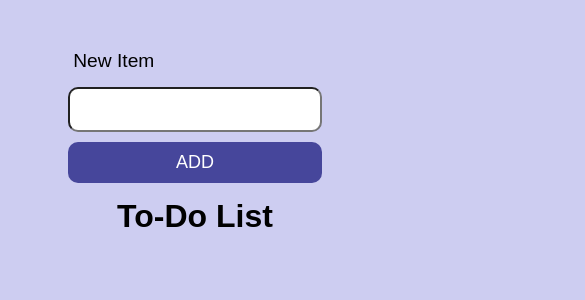
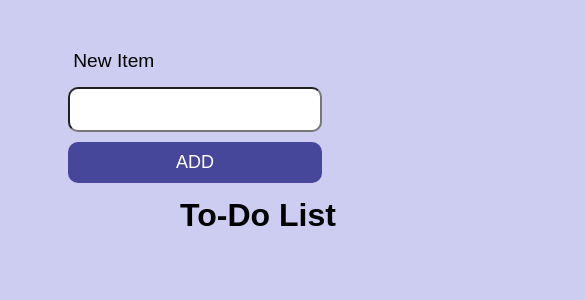
Before and after one commit to lancefinke/to-do-list, a React (Create React App) app: page / in a window 390 px wide. Shown: the top 300 px of the page, 585 px wide, since content can reach past the window. Built offline with nearby package versions, Linux system fonts and the light colour scheme.

Commit message:
fix: better formatting

```diff
--- a/src/item.js
+++ b/src/item.js
@@ -2,9 +2,9 @@ export function TodoItem({ completed, id, title, deleteTodo, toggleTodo}){
     return (
          <li>
             <label>
-              <input type="checkbox" checked={completed}
-              onChange={e => toggleTodo(id, e.target.checked)}/>
-              {title}
+            <input type="checkbox" checked={completed}
+            onChange={e => toggleTodo(id, e.target.checked)}/>
+            {title}
             </label>
             <button className="btn btn-delete" onClick={() => deleteTodo(id)}>Delete</button>
           </li>
--- a/src/list.js
+++ b/src/list.js
@@ -5,7 +5,7 @@ export function TodoList({ todos, deleteTodo, toggleTodo }){
     return(
         <div className="list-box">
       <h1 className="header">To-Do List</h1>
-      <ol className="list">
+      <ul className="list">
         {todos.map(todo => {
           return (
             <TodoItem
@@ -15,7 +15,7 @@ export function TodoList({ todos, deleteTodo, toggleTodo }){
             toggleTodo={toggleTodo}/>
           )
         })}
-      </ol>
+      </ul>
     </div>
     )
 }
--- a/src/styles.css
+++ b/src/styles.css
@@ -35,7 +35,9 @@ form{
 .list-box{
     overflow:scroll;
     max-height: 70vh;
-
+    margin: 10px auto;
+    width: 70%;
+    min-width:900px;
 }
 
 .add-btn{
@@ -57,18 +59,23 @@ label{
 
 .header{
     text-align: center;
+    margin-top: 10px;
 }
-ol{
+ul{
     display: flex;
     flex-direction: column;
-    justify-content: center;
+    justify-content: left;
     width: 50%;
     margin: 5px auto;
 
 }
 li{
-   margin: 0px auto;
+   font-size: 150%;
+   display: flex;
+   justify-content: space-between;
+   padding-top:20px;
 }
+
 
 .btn-delete{
     color: var(--delete);
@@ -78,3 +85,19 @@ li{
 .btn-delete:hover{
     box-shadow: 2px 2px 2px var(--delete);
 }
+
+@media screen and (max-width:800px){
+    .list-box{
+        margin-left:-200px;
+    }
+}
+@media screen and (max-height:700px){
+    .header{
+        margin-top:50px;
+    }
+}
+@media screen and (max-height:400px){
+    .header{
+        margin-top:100px;
+    }
+}
```
